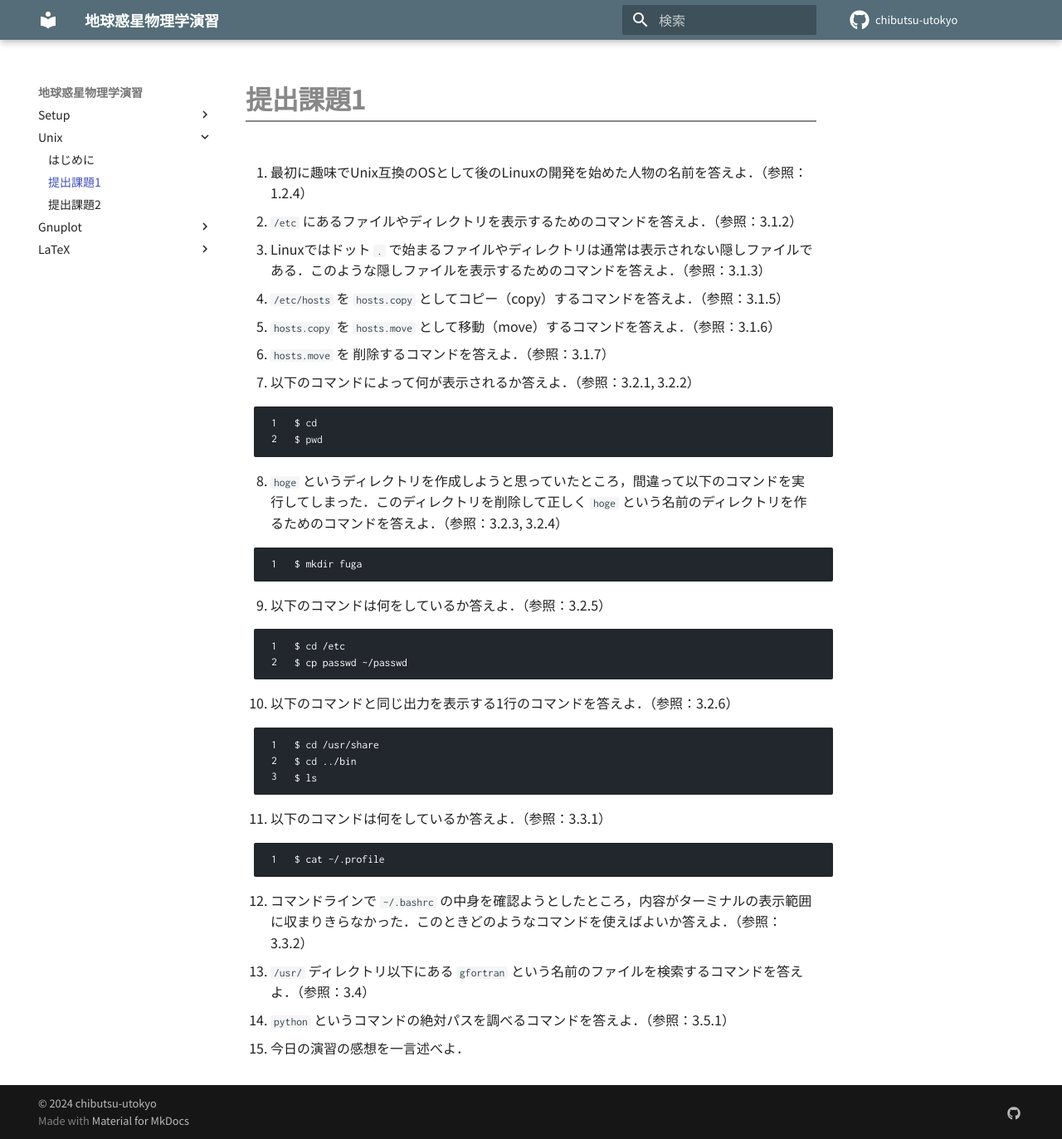
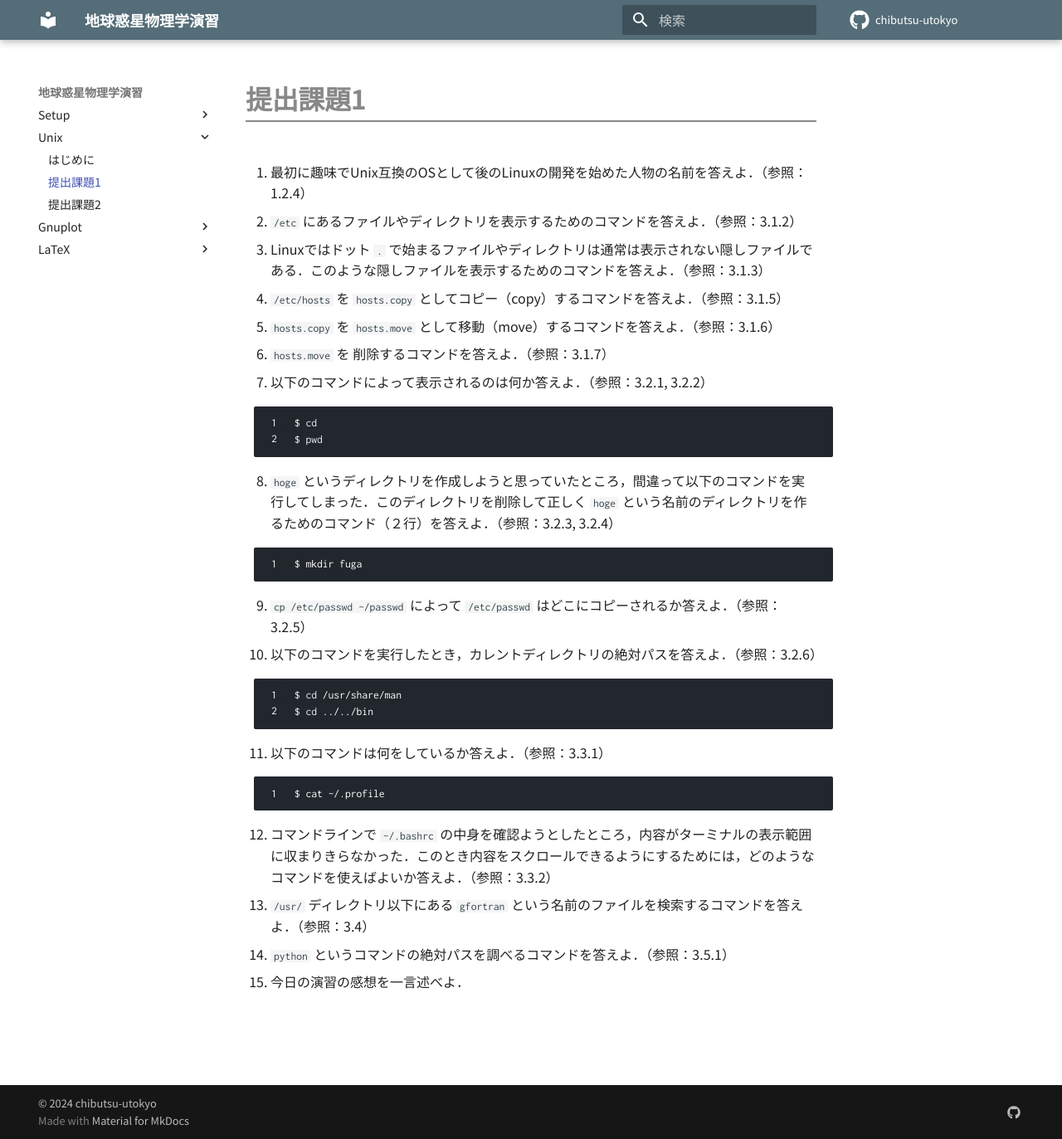
Before and after one commit to chibutsu-utokyo/chibutsu-utokyo.github.io, an MkDocs documentation site: the page built from docs/unix/kadai1.md, in a window 1280 px wide and 1373 px high. Shown: the whole window at 83% size. Built offline with MkDocs 1.6.1 and Material for MkDocs 9.7.7, drawn with Linux system fonts in a browser that asks for light colours; comment, search, counter and statistics services are not loaded.

Commit message:
Minor update

````diff
--- a/docs/unix/kadai1.md
+++ b/docs/unix/kadai1.md
@@ -12,28 +12,23 @@
 
 6. `hosts.move` を 削除するコマンドを答えよ．（参照：3.1.7）
 
-7. 以下のコマンドによって何が表示されるか答えよ．（参照：3.2.1, 3.2.2）
+7. 以下のコマンドによって表示されるのは何か答えよ．（参照：3.2.1, 3.2.2）
     ```bash
     $ cd
     $ pwd
     ```
 
-8. `hoge` というディレクトリを作成しようと思っていたところ，間違って以下のコマンドを実行してしまった．このディレクトリを削除して正しく `hoge` という名前のディレクトリを作るためのコマンドを答えよ．（参照：3.2.3, 3.2.4）
+8. `hoge` というディレクトリを作成しようと思っていたところ，間違って以下のコマンドを実行してしまった．このディレクトリを削除して正しく `hoge` という名前のディレクトリを作るためのコマンド（２行）を答えよ．（参照：3.2.3, 3.2.4）
     ```bash
     $ mkdir fuga
     ```
 
-9. 以下のコマンドは何をしているか答えよ．（参照：3.2.5）
+9. `cp /etc/passwd ~/passwd` によって `/etc/passwd` はどこにコピーされるか答えよ．（参照：3.2.5）
+
+10. 以下のコマンドを実行したとき，カレントディレクトリの絶対パスを答えよ．（参照：3.2.6）
     ```bash
-    $ cd /etc
-    $ cp passwd ~/passwd
-    ```
-
-10. 以下のコマンドと同じ出力を表示する1行のコマンドを答えよ．（参照：3.2.6）
-    ```bash
-    $ cd /usr/share
-    $ cd ../bin
-    $ ls
+    $ cd /usr/share/man
+    $ cd ../../bin
     ```
 
 11. 以下のコマンドは何をしているか答えよ．（参照：3.3.1）
@@ -41,7 +36,7 @@
     $ cat ~/.profile
     ```
 
-12. コマンドラインで  `~/.bashrc` の中身を確認ようとしたところ，内容がターミナルの表示範囲に収まりきらなかった．このときどのようなコマンドを使えばよいか答えよ．（参照：3.3.2）
+12. コマンドラインで  `~/.bashrc` の中身を確認ようとしたところ，内容がターミナルの表示範囲に収まりきらなかった．このとき内容をスクロールできるようにするためには，どのようなコマンドを使えばよいか答えよ．（参照：3.3.2）
 
 13. `/usr/` ディレクトリ以下にある `gfortran` という名前のファイルを検索するコマンドを答えよ．（参照：3.4）
 
````
Also changed, not shown: docs/unix/kadai2.md (+1 -1 lines).
